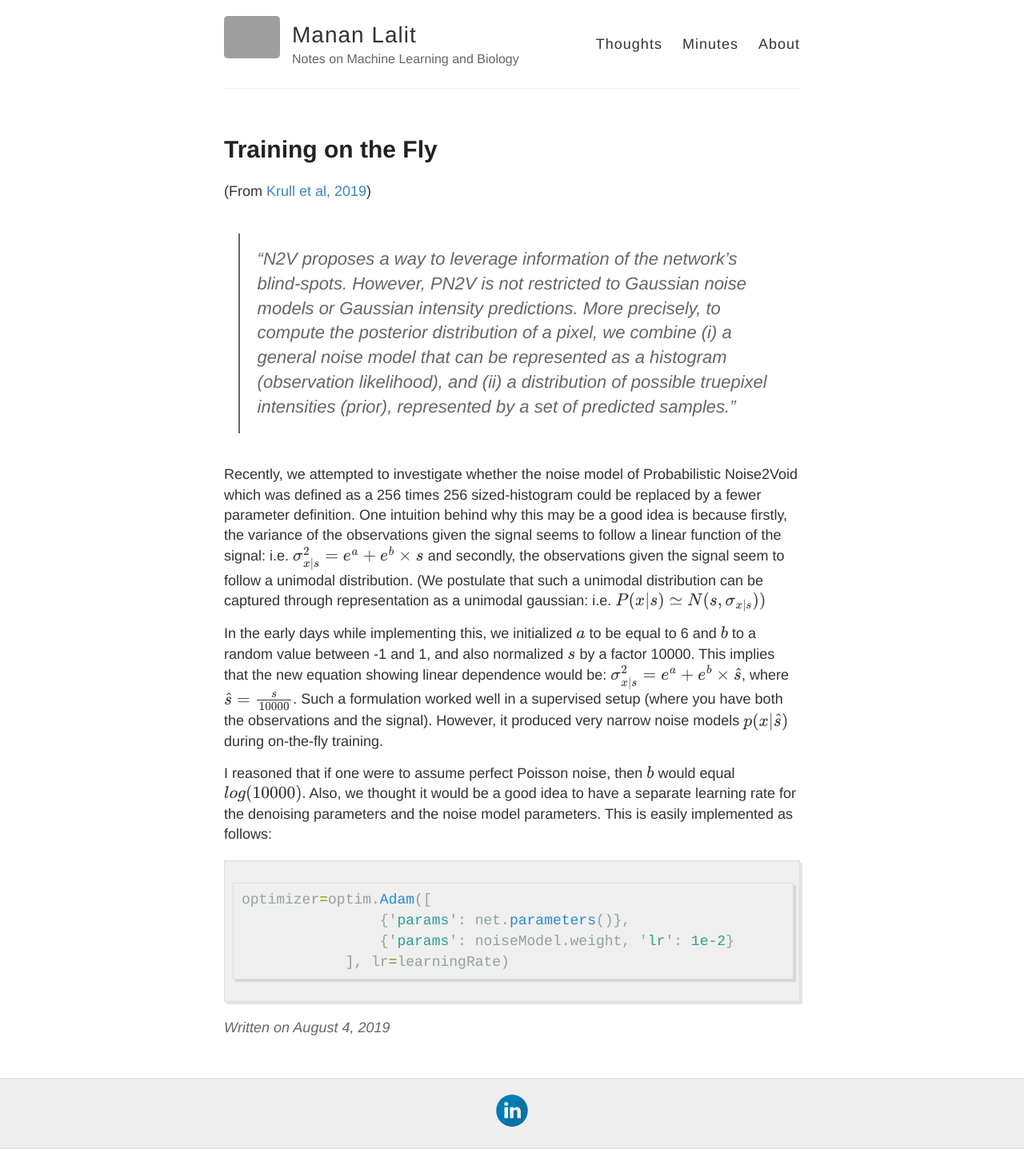
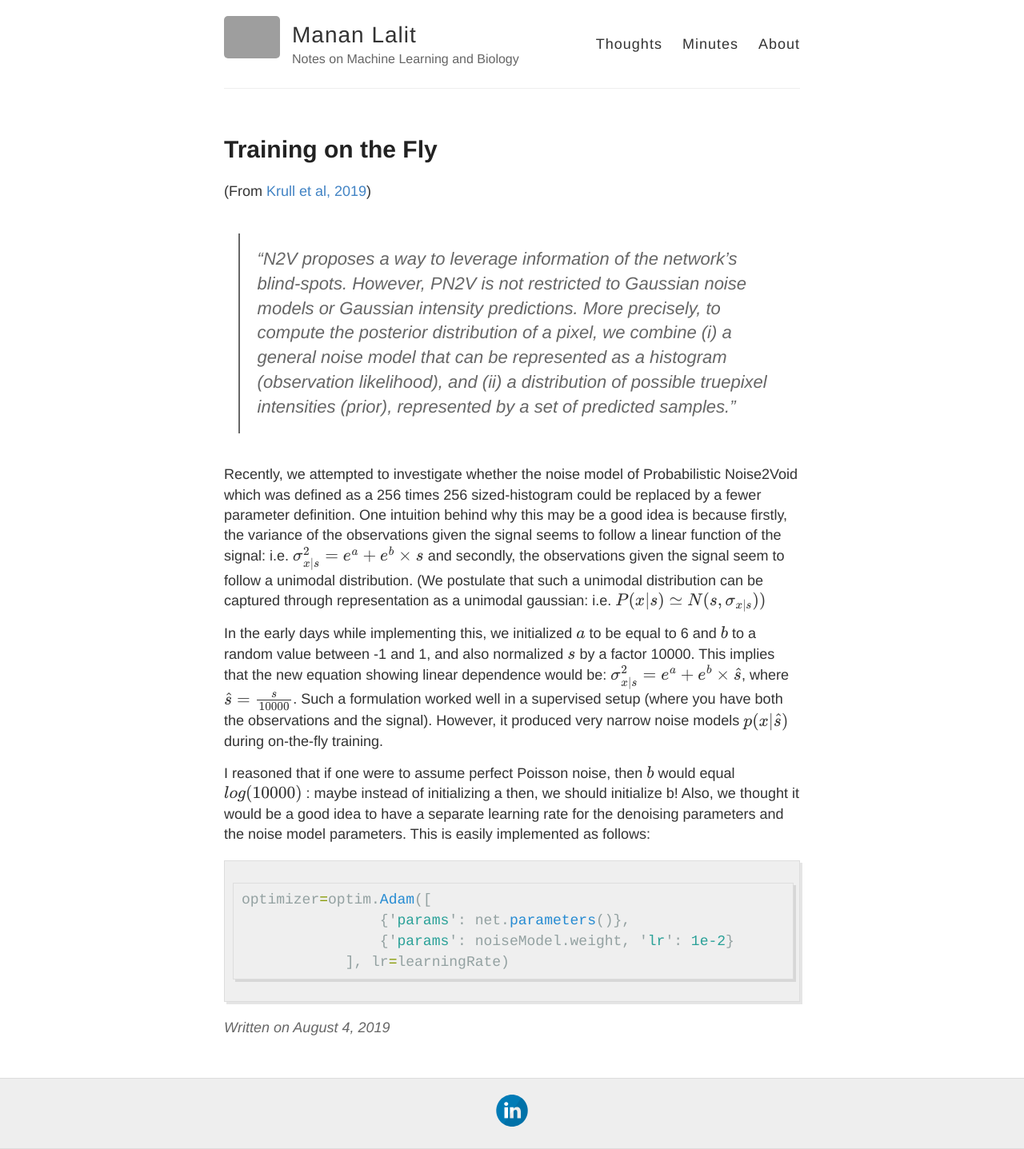
Before and after one commit to malaalam/minuteskeeper, a Jekyll site: the page built from _posts/2019-08-04-04_August-2019.md, in a window 1280 px wide. Shown: the whole page at 80% size. Built offline with Jekyll 4.4.1, drawn with Linux system fonts in a browser that asks for light colours; formulas are drawn with MathJax 3; a script that is not in the unit is left out; comment, search, counter and statistics services are not loaded; grey boxes are pictures that could not be loaded.

Commit message:
Added comment about initializing b instead of a

````diff
--- a/_posts/2019-08-04-04_August-2019.md
+++ b/_posts/2019-08-04-04_August-2019.md
@@ -20,7 +20,7 @@ $$ \sigma^{2}_{x|s} = e^{a} + e^{b} \times \hat{s} $$,
 where $$\hat{s} =\frac{s}{10000}$$.
 Such a formulation worked well in a supervised setup (where you have both the observations and the signal). However, it produced very narrow noise models $$p(x|\hat{s})$$ during on-the-fly training.
 
-I reasoned that if one were to assume perfect Poisson noise, then $$b$$ would equal $$log(10000)$$. Also, we thought it would be a good idea to have a separate learning rate for the denoising parameters and the noise model parameters. This is easily implemented as follows:
+I reasoned that if one were to assume perfect Poisson noise, then $$b$$ would equal $$log(10000)$$ : maybe instead of initializing a then, we should initialize b! Also, we thought it would be a good idea to have a separate learning rate for the denoising parameters and the noise model parameters. This is easily implemented as follows:
 
 ```python
 optimizer=optim.Adam([
````
